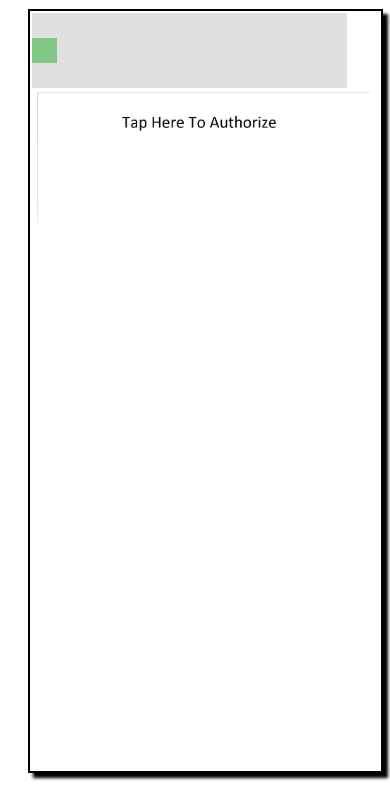
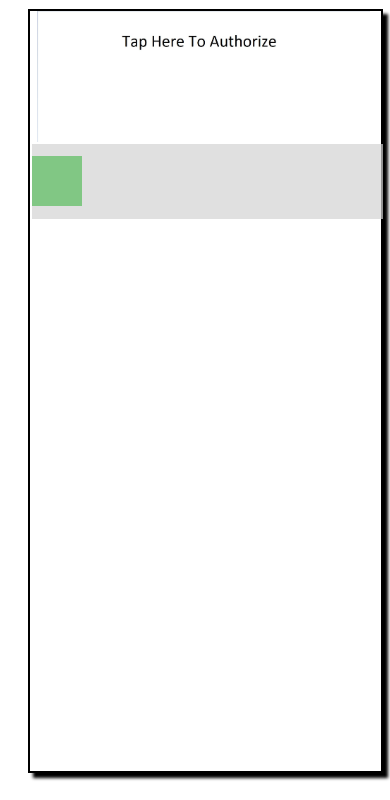
Before and after one commit to KristopherVala/WebsiteWalkthroughRough, a plain HTML site: page index.html in a window 390 px wide. Shown: the part 44-844 px from the top of the page. Drawn offline with Linux system fonts and the light colour scheme.

Commit message:
mobile fix

```diff
--- a/index.html
+++ b/index.html
@@ -8,7 +8,7 @@
 
 .slider {
     -webkit-appearance: none;
-    width: 90%;
+    width: 100%;
     height: 75px;
     background: #d3d3d3;
     outline: none;
@@ -24,8 +24,8 @@
 .slider::-webkit-slider-thumb {
     -webkit-appearance: none;
     appearance: none;
-    width: 25px;
-    height: 25px;
+    width: 50px;
+    height: 50px;
     background: #4CAF50;
     cursor: pointer;
 }
@@ -46,13 +46,15 @@
 
         <div style="margin-left:5%;margin-right:5%;margin-top:7%;color:black;border:2px solid black;
         box-shadow:5px 5px 3px black;height:90%;position:fixed;width:90%;background-image:url(media/fresh_snow.png);">
- <div class="slidecontainer">
-  <input type="range" min="1" max="100" value="0" class="slider" id="myRange" style="z-index:1;">
-</div>
+
             <div style="height:auto;width:100%;float:left;padding-left:2%;text-align:center;">
                 <a href="Login.html">
                     <img src="assets/authorize.JPG" alt="Login" style="height:90%; width:95%;float:left;margin-left:0%;margin-right:0%;z-index:-1;">
-                </a>            </div>
+                </a>
+				</div>
+	<div class="slidecontainer">
+  <input type="range" min="1" max="100" value="0" class="slider" id="myRange" style="z-index:1;">
+	</div>
         </div>
 
 
```
